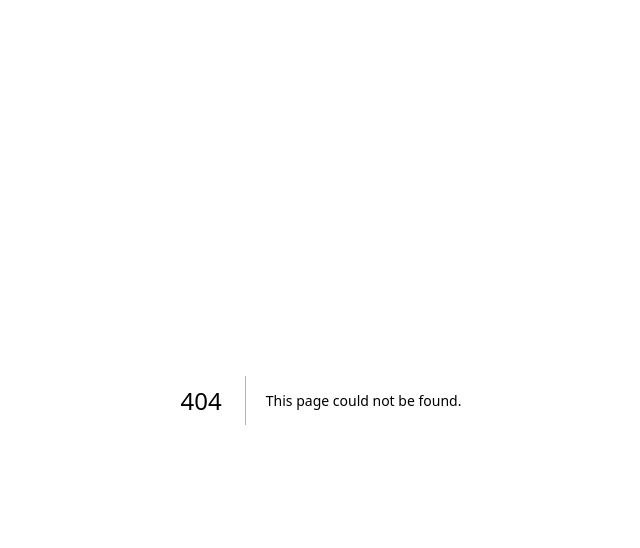
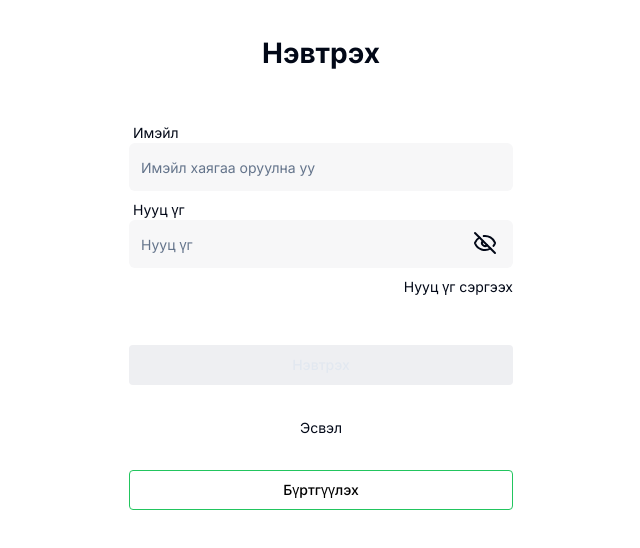
Before and after one commit to 2K241B/Tamir-s-FoodDelivery, a Next.js app in the folder my-app/FE/: page /login in a window 1280 px wide. Before the commit this address had no page. Shown: the top 548 px of the page, without its empty margins (319-959 px from the left). Built offline with nearby package versions, Linux system fonts and the light colour scheme.

Commit message:
login Ui

```diff
--- a/my-app/FE/package.json
+++ b/my-app/FE/package.json
@@ -12,6 +12,7 @@
     "@radix-ui/react-avatar": "^1.1.0",
     "@radix-ui/react-dialog": "^1.1.1",
     "@radix-ui/react-slot": "^1.1.0",
+    "bcrypt": "^5.1.1",
     "class-variance-authority": "^0.7.0",
     "clsx": "^2.1.1",
     "lucide-react": "^0.438.0",
--- /dev/null
+++ b/my-app/FE/src/app/login/page.jsx
@@ -0,0 +1,78 @@
+"use client"
+
+import { useState } from "react";
+import { Button } from "@/components/ui/button";
+import { EyeIcon, EyeOff } from "lucide-react";
+import { Input } from "@/components/ui/input";
+
+const buttonStyles = {
+    active: "rounded-[4px] bg-green-600 w-full text-slate-200",
+    notActive: "rounded-[4px] bg-[#EEEFF2] w-full text-slate-200"
+}
+
+const LoginPage = () => {
+    const [passwordShown, setPasswordShown] = useState(false);
+    const [text, setText] = useState("");
+
+    const togglePasswordVisibility = () => {
+        setPasswordShown(prev => !prev);
+    };
+
+    const handleOnChange = () => {
+        setText(e.target.value);
+    };
+
+    return (
+        <div className="w-[448px] rounded-[16px] p-[32px] flex flex-col gap-[48px] m-auto">
+            <div>
+                <h1 className="font-bold text-center text-[28px]">Нэвтрэх</h1>
+            </div>
+            <div className="flex flex-col w-full gap-2">
+                <div>
+                    <p className="font-normal text-[14px] ml-1">Имэйл</p>
+                    <Input
+                        className="h-12 border-none bg-[#F7F7F8]"
+                        placeholder="Имэйл хаягаа оруулна уу"
+                        type="email"
+                        onChange={handleOnChange}
+                        required
+                    />
+                </div>
+                <div className="relative">
+                    <p className="font-normal text-[14px] ml-1">Нууц үг</p>
+                    <Input
+                        className="h-12 border-none bg-[#F7F7F8]"
+                        placeholder="Нууц үг"
+                        type={passwordShown ? "text" : "password"}
+                        onChange={handleOnChange}
+                        required
+                    />
+                    <div
+                        className="absolute cursor-pointer right-4 top-8"
+                        onClick={togglePasswordVisibility}
+                    >
+                        {passwordShown ? <EyeIcon /> : <EyeOff />}
+                    </div>
+                    <p className="font-normal text-[14px] mt-2 flex justify-end">Нууц үг сэргээх</p>
+                </div>
+            </div>
+            <div className="w-full flex flex-col gap-[32px] items-center">
+                <Button
+                    className={text !== "" ? buttonStyles.active : buttonStyles.notActive}
+                    type="submit"
+                >
+                    Нэвтрэх
+                </Button>
+                <p className="font-normal text-[14px]">Эсвэл</p>
+                <Button
+                    variant="default"
+                    className="rounded-[4px] border-green-500 border-solid border-[1px] bg-white text-black w-full"
+                >
+                    Бүртгүүлэх
+                </Button>
+            </div>
+        </div>
+    );
+};
+
+export default LoginPage;
--- a/my-app/FE/src/components/ui/input.jsx
+++ b/my-app/FE/src/components/ui/input.jsx
@@ -7,7 +7,7 @@ const Input = React.forwardRef(({ className, type, ...props }, ref) => {
     (<input
       type={type}
       className={cn(
-        "flex h-10 w-full rounded-md border border-input bg-background px-3 py-2 text-sm ring-offset-background file:border-0 file:bg-transparent file:text-sm file:font-medium placeholder:text-muted-foreground focus-visible:outline-none focus-visible:ring-2 focus-visible:ring-ring focus-visible:ring-offset-2 disabled:cursor-not-allowed disabled:opacity-50",
+        "flex h-10 w-full rounded-md bg-background px-3 py-2 text-sm  file:text-sm file:font-medium placeholder:text-muted-foreground disabled:cursor-not-allowed disabled:opacity-50",
         className
       )}
       ref={ref}
```
Also changed, not shown: 1 other file (tests, documents, lock files or other folders).
